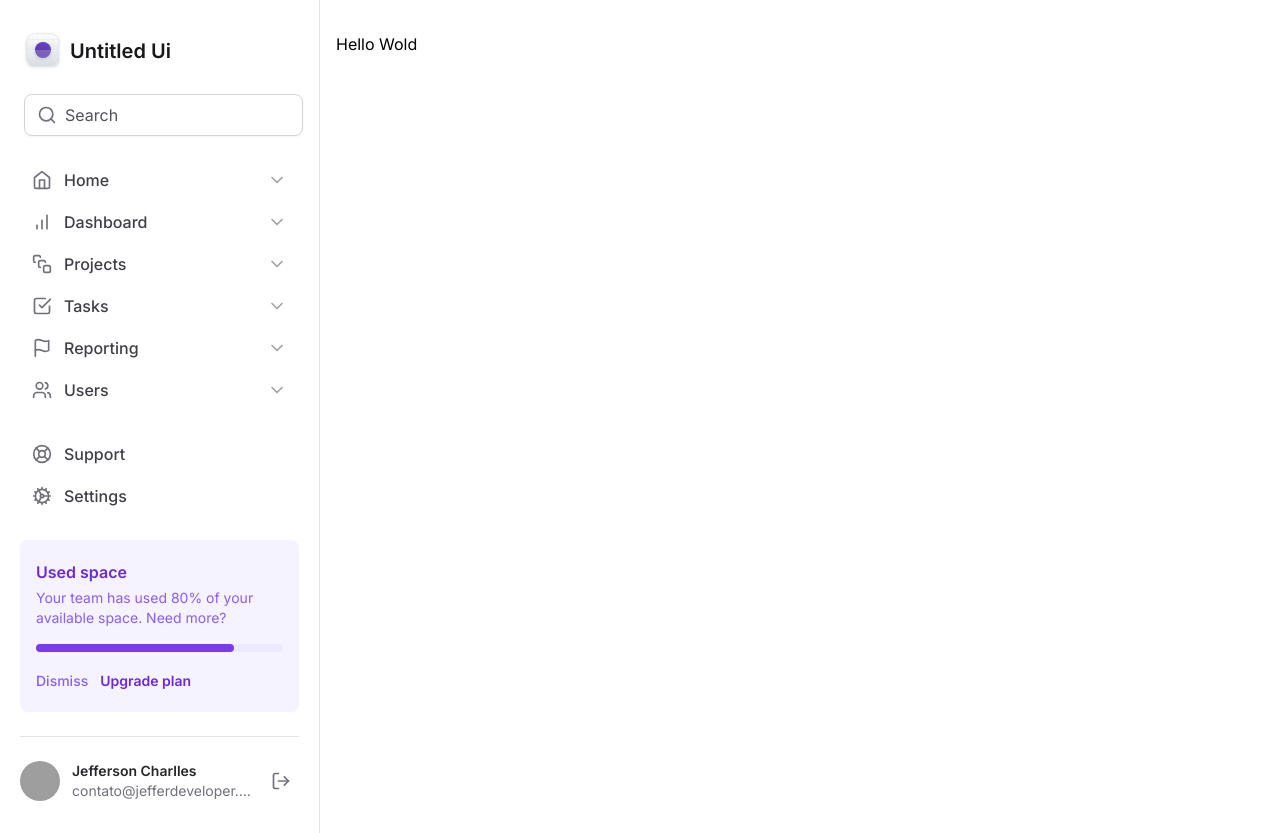
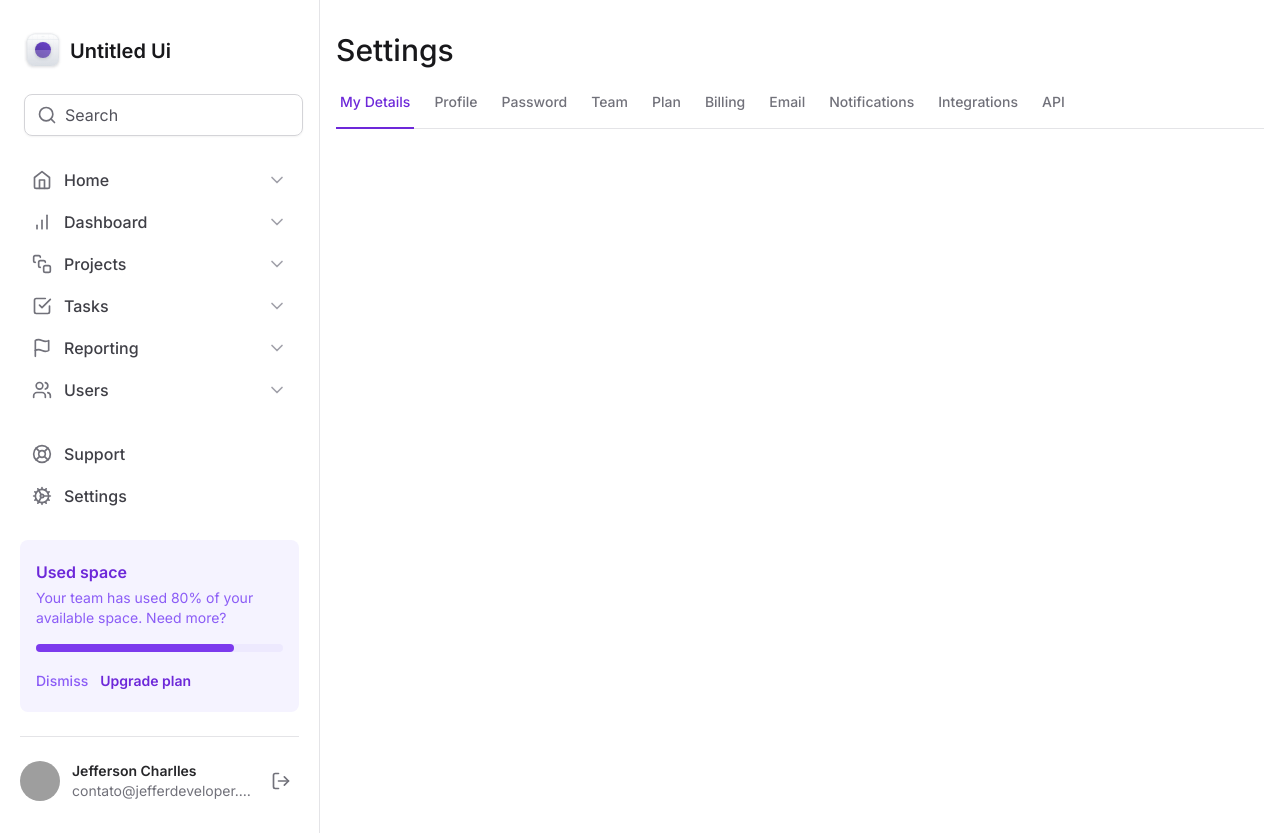
Before and after one commit to Jeffersoncharlles/taillwindcss, a Next.js app: page / in a window 1280 px wide. Built offline with nearby package versions, Linux system fonts and the light colour scheme; grey boxes are pictures that could not be loaded.

Commit message:
chore:tabs with animation using frame motion

```diff
--- a/package.json
+++ b/package.json
@@ -9,12 +9,14 @@
     "lint": "next lint"
   },
   "dependencies": {
+    "@radix-ui/react-tabs": "^1.0.4",
     "@types/node": "20.4.5",
     "@types/react": "18.2.18",
     "@types/react-dom": "18.2.7",
     "autoprefixer": "10.4.14",
     "eslint": "8.46.0",
     "eslint-config-next": "13.4.12",
+    "framer-motion": "^10.15.0",
     "lucide-react": "^0.263.1",
     "next": "13.4.12",
     "postcss": "8.4.27",
--- a/src/app/layout.tsx
+++ b/src/app/layout.tsx
@@ -7,7 +7,7 @@ const inter = Inter({ subsets: ['latin'] })
 
 export const metadata: Metadata = {
   title: 'Dashboard',
-  description: 'Create dashboard with tailwindcss',
+  description: 'Create dashboard with tailwind css',
 }
 
 export default function RootLayout({
@@ -16,7 +16,7 @@ export default function RootLayout({
   children: React.ReactNode
 }) {
   return (
-    <html lang="en">
+    <html lang="en" className="antialiased">
       <body className={inter.className}>
         <div className="grid min-h-screen grid-cols-app dark:bg-zinc-900 dark:text-zinc-100 ">
           <SideBar />
--- a/src/app/page.tsx
+++ b/src/app/page.tsx
@@ -1,3 +1,12 @@
+import { SettingsTabs } from '@/components/SettingsTabs'
+
 export default function Home() {
-  return <h1>Hello Wold</h1>
+  return (
+    <>
+      <h1 className="text-3xl font-medium text-zinc-900 dark:text-zinc-100">
+        Settings
+      </h1>
+      <SettingsTabs />
+    </>
+  )
 }
--- /dev/null
+++ b/src/components/SettingsTabs/TabItem.tsx
@@ -0,0 +1,27 @@
+'use client'
+
+import * as Tabs from '@radix-ui/react-tabs'
+import { motion } from 'framer-motion'
+
+export interface TabItemProps {
+  value: string
+  title: string
+  isSelected?: boolean
+}
+
+export function TabItem({ value, title, isSelected = false }: TabItemProps) {
+  return (
+    <Tabs.Trigger
+      value={value}
+      className="relative px-1 pb-4 text-sm font-medium text-zinc-500 transition-colors hover:text-violet-700 data-[state=active]:text-violet-700 dark:text-zinc-400 dark:hover:text-violet-300 dark:data-[state=active]:text-violet-400"
+    >
+      <span>{title}</span>
+      {isSelected && (
+        <motion.div
+          layoutId="activeTab"
+          className="absolute -bottom-px left-0 right-0 h-0.5 bg-violet-700 dark:bg-violet-400"
+        />
+      )}
+    </Tabs.Trigger>
+  )
+}
--- /dev/null
+++ b/src/components/SettingsTabs/index.tsx
@@ -0,0 +1,66 @@
+'use client'
+
+import * as Tabs from '@radix-ui/react-tabs'
+import { TabItem } from './TabItem'
+import { useState } from 'react'
+
+export function SettingsTabs() {
+  const [currentTab, setCurrentTab] = useState('my-details')
+
+  return (
+    <Tabs.Root value={currentTab} onValueChange={setCurrentTab}>
+      <Tabs.List className="mt-6 flex w-full items-center gap-4 border-b border-zinc-200 dark:border-zinc-600">
+        <TabItem
+          value="my-details"
+          title="My Details"
+          isSelected={currentTab === 'my-details'}
+        />
+        <TabItem
+          value="my-profile"
+          title="Profile"
+          isSelected={currentTab === 'my-profile'}
+        />
+        <TabItem
+          value="my-password"
+          title="Password"
+          isSelected={currentTab === 'my-password'}
+        />
+        <TabItem
+          value="my-team"
+          title="Team"
+          isSelected={currentTab === 'my-team'}
+        />
+        <TabItem
+          value="my-plan"
+          title="Plan"
+          isSelected={currentTab === 'my-plan'}
+        />
+        <TabItem
+          value="my-billing"
+          title="Billing"
+          isSelected={currentTab === 'my-billing'}
+        />
+        <TabItem
+          value="my-email"
+          title="Email"
+          isSelected={currentTab === 'my-email'}
+        />
+        <TabItem
+          value="my-notifications"
+          title="Notifications"
+          isSelected={currentTab === 'my-notifications'}
+        />
+        <TabItem
+          value="my-integrations"
+          title="Integrations"
+          isSelected={currentTab === 'my-integrations'}
+        />
+        <TabItem
+          value="my-api"
+          title="API"
+          isSelected={currentTab === 'my-api'}
+        />
+      </Tabs.List>
+    </Tabs.Root>
+  )
+}
```
Also changed, not shown: 1 other file (tests, documents, lock files or other folders).
